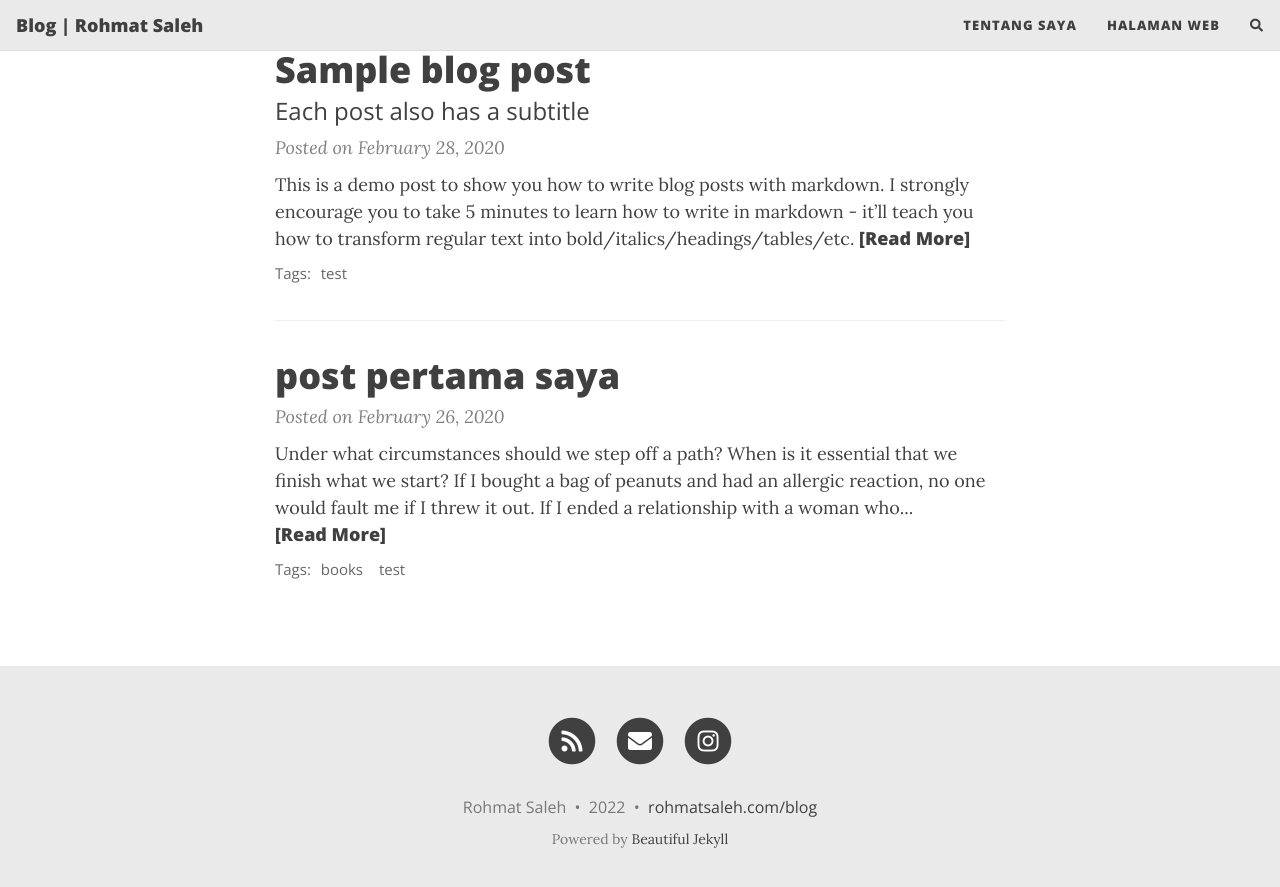
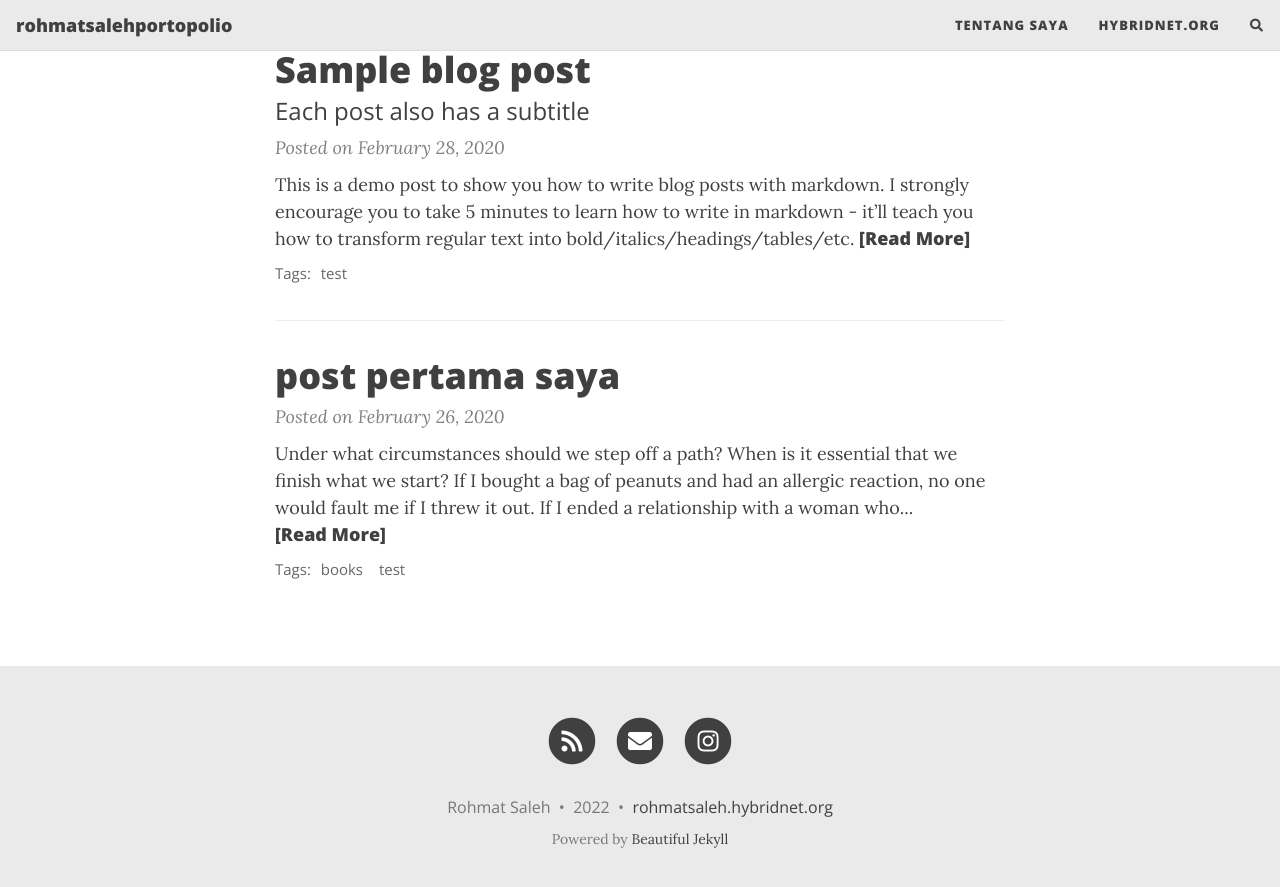
Before and after one commit to hybridnet/rohmatsalehportopolio, a Jekyll site: the page built from index.html, in a window 1280 px wide and 900 px high, scrolled down 651 px. Shown: the top 887 px of the window. Built offline with Jekyll 4.4.1, drawn with Linux system fonts in a browser that asks for light colours; nearby versions of some CDN libraries; the list of posts is cut into pages by our own code; comment, search, counter and statistics services are not loaded.

Commit message:
Update _config.yml

```diff
--- a/_config.yml
+++ b/_config.yml
@@ -6,7 +6,7 @@
 # --- Required options --- #
 
 # Name of website
-title: Blog | Rohmat Saleh
+# title: Blog | Rohmat Saleh
 
 # Your name to show in the footer
 author: Rohmat Saleh
@@ -18,7 +18,7 @@ navbar-links:
   #Resources:
     #- Beautiful Jekyll: "https://beautifuljekyll.com"
     #- Learn markdown: "https://www.markdowntutorial.com/"
-  Halaman Web: "https://rohmatsaleh.com"
+  Hybridnet.org: "https://hybridnet.org"
 
 # --- Logo --- #
 
@@ -39,7 +39,7 @@ navbar-links:
 # Select the social network links that you want to show in the footer.
 # Uncomment the links you want to show and add your information to each one.
 social-network-links:
-  email: "sevenonechannel@gmail.com"
+  email: "rhmtsoleh@gmail.com"
 #  facebook: deanattali
 # github: daattali
 #  twitter: daattali
@@ -65,7 +65,7 @@ social-network-links:
 
 # If you want to show a link to an RSS in the footer, add the site description here.
 # If you don't want to show an RSS link, remove the following line.
-rss-description: This website is a virtual proof that I'm awesome
+rss-description: Blog pribadi Rohmat Saleh
 
 # --- General options --- #
 
@@ -78,7 +78,7 @@ share-links-active:
 
 # How to display the link to your website in the footer
 # Remove this if you don't want a link in the footer
-url-pretty: "rohmatsaleh.com/blog"
+url-pretty: "rohmatsaleh.hybridnet.org"
 
 # Excerpt word length - Truncate the excerpt of each post on the feed page to the specified number of words
 excerpt_length: 50
```
